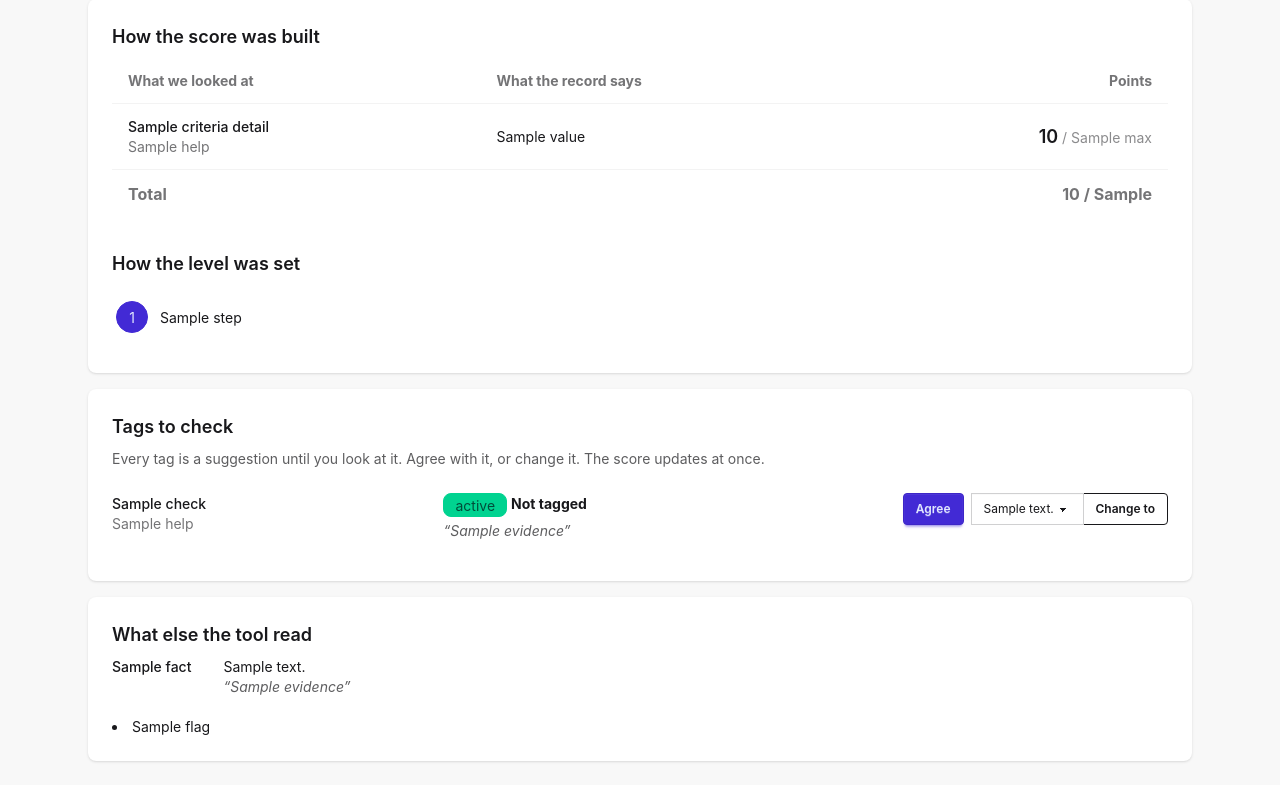
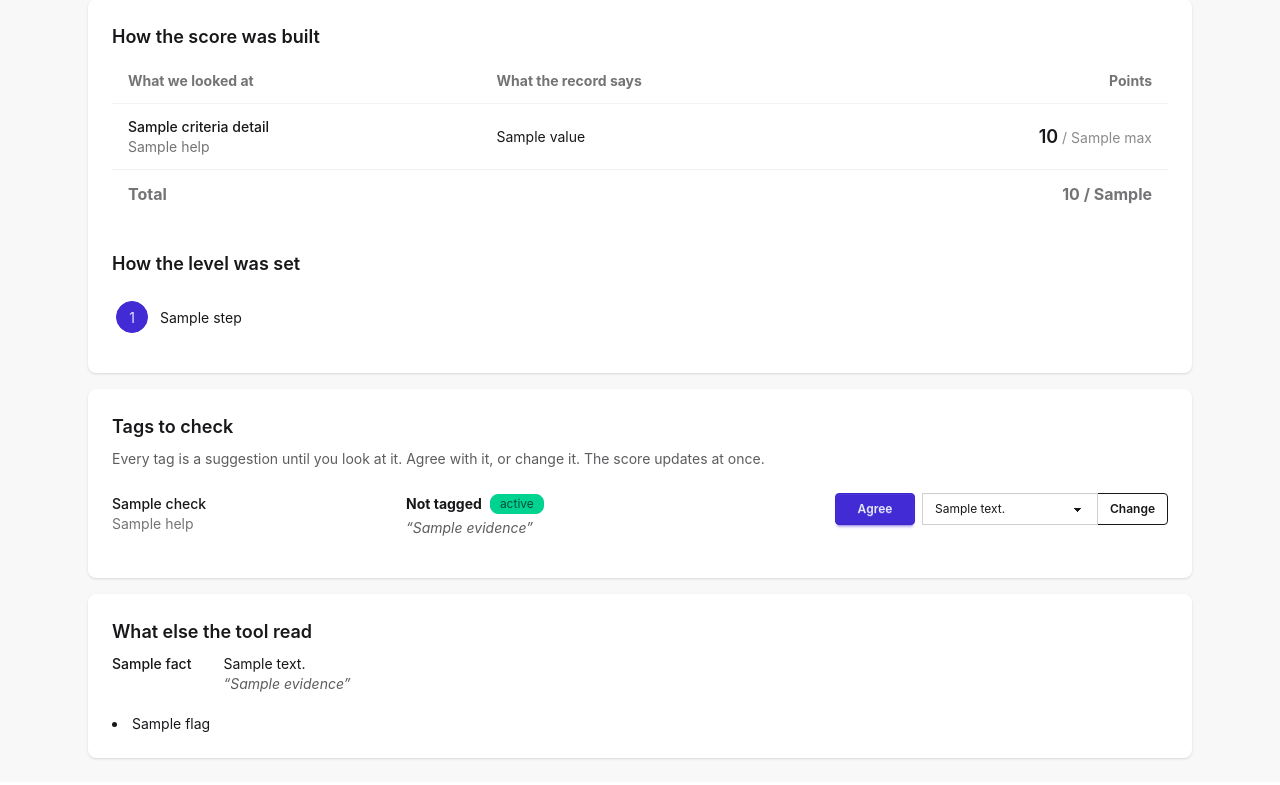
Before and after one commit to penkin/living-systematic-review, a Django app: template web/templates/record_detail.html in a window 1280 px wide. Shown: the part 445-1230 px from the top of the page. After the commit the page ends 1205 px from the top, so only its background shows below. Run offline with Django 5.2, Linux system fonts and the light colour scheme; the template is opened without the code that fills it: most values are stand-ins (such as "Sample title", 1, 10 or a date in 2020).

Commit message:
Line up the tag controls on the record page

```diff
--- a/web/templates/record_detail.html
+++ b/web/templates/record_detail.html
@@ -82,32 +82,34 @@
     <p class="text-base-content/70">Every tag is a suggestion until you look at it. Agree with it, or change it. The score updates at once.</p>
     <div class="divide-y divide-base-200">
     {% for check in checks %}
-      <div class="grid gap-3 py-4 md:grid-cols-[1fr_1.4fr_auto] md:items-start">
+      <div class="grid gap-x-6 gap-y-3 py-4 md:grid-cols-[minmax(0,1fr)_minmax(0,1.5fr)_max-content] md:items-start">
         <div>
           <div class="font-medium">{{ check.label }}</div>
           <div class="text-sm text-base-content/60">{{ check.help }}</div>
         </div>
         <div>
-          {% if check.status == "confirmed" %}<span class="badge badge-success">{{ check.status_word }}</span>
-          {% elif check.status == "overridden" %}<span class="badge badge-info">{{ check.status_word }}</span>
-          {% else %}<span class="badge badge-ghost">{{ check.status_word }}</span>{% endif %}
-          <strong>{{ check.value_label|default:"Not tagged" }}</strong>
+          <div class="flex items-center gap-2">
+            <strong>{{ check.value_label|default:"Not tagged" }}</strong>
+            {% if check.status == "confirmed" %}<span class="badge badge-sm badge-success">{{ check.status_word }}</span>
+            {% elif check.status == "overridden" %}<span class="badge badge-sm badge-info">{{ check.status_word }}</span>
+            {% else %}<span class="badge badge-sm badge-ghost">{{ check.status_word }}</span>{% endif %}
+          </div>
           {% if check.evidence %}<q class="mt-1 block text-sm italic text-base-content/70">{{ check.evidence }}</q>{% endif %}
         </div>
-        <div class="flex flex-wrap items-center gap-2">
+        <div class="flex items-center gap-2">
           <form method="post" action="{% url 'set_tag' run_id row.record_id %}">
             {% csrf_token %}
             <input type="hidden" name="field" value="{{ check.field }}">
             <input type="hidden" name="value" value="{{ check.value }}">
-            <button type="submit" class="btn btn-sm btn-primary">Agree</button>
+            <button type="submit" class="btn btn-sm btn-primary w-20">Agree</button>
           </form>
           <form method="post" action="{% url 'set_tag' run_id row.record_id %}" class="join">
             {% csrf_token %}
             <input type="hidden" name="field" value="{{ check.field }}">
-            <select name="value" class="select select-sm join-item" aria-label="Change {{ check.label }} to">
+            <select name="value" class="select select-sm join-item w-44" aria-label="Change {{ check.label }} to">
               {% for value, text in check.options %}<option value="{{ value }}">{{ text }}</option>{% endfor %}
             </select>
-            <button type="submit" class="btn btn-sm btn-outline join-item">Change to</button>
+            <button type="submit" class="btn btn-sm btn-outline join-item">Change</button>
           </form>
         </div>
       </div>
```
Also changed, not shown: web/static/app.css.
